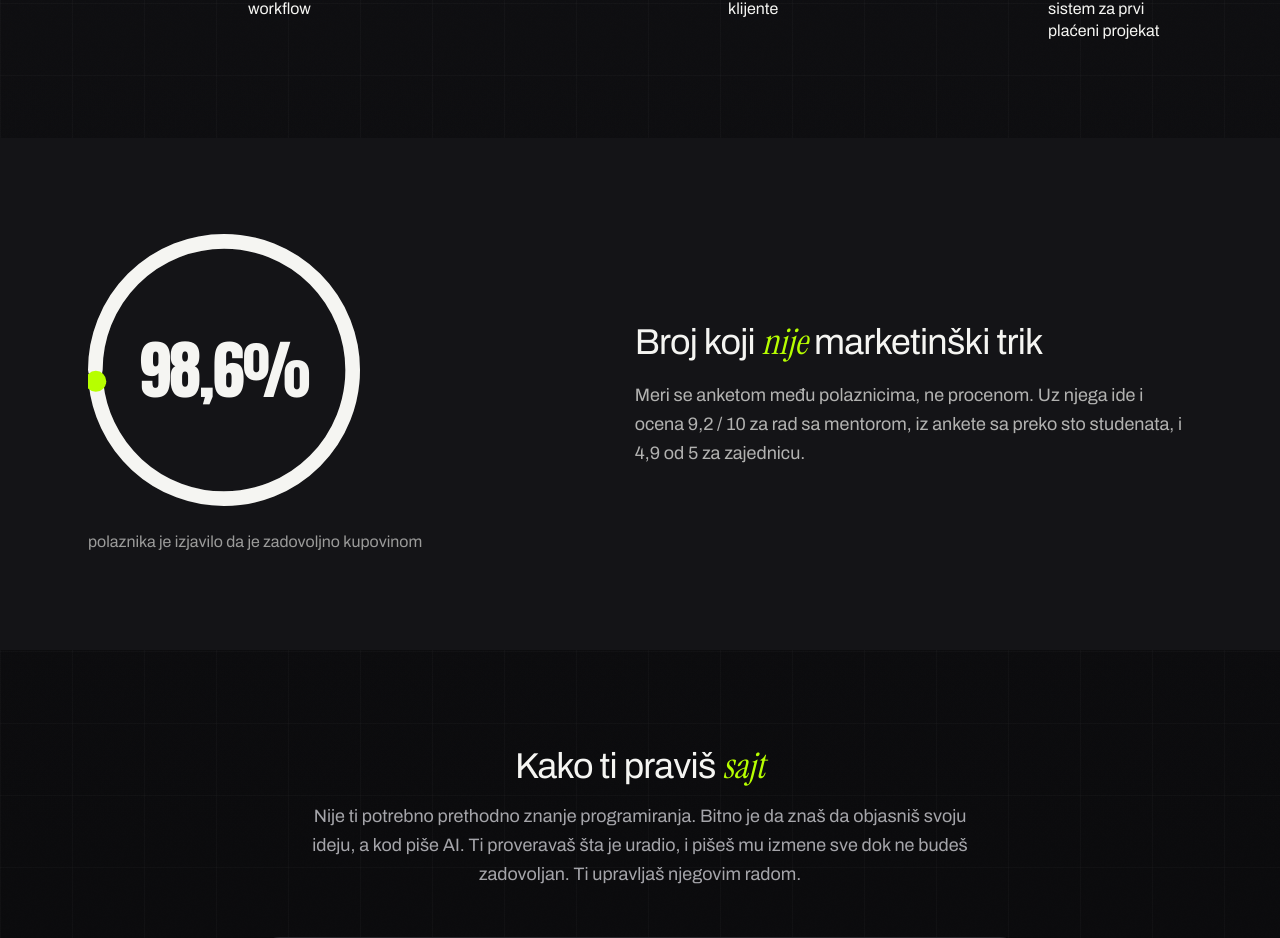
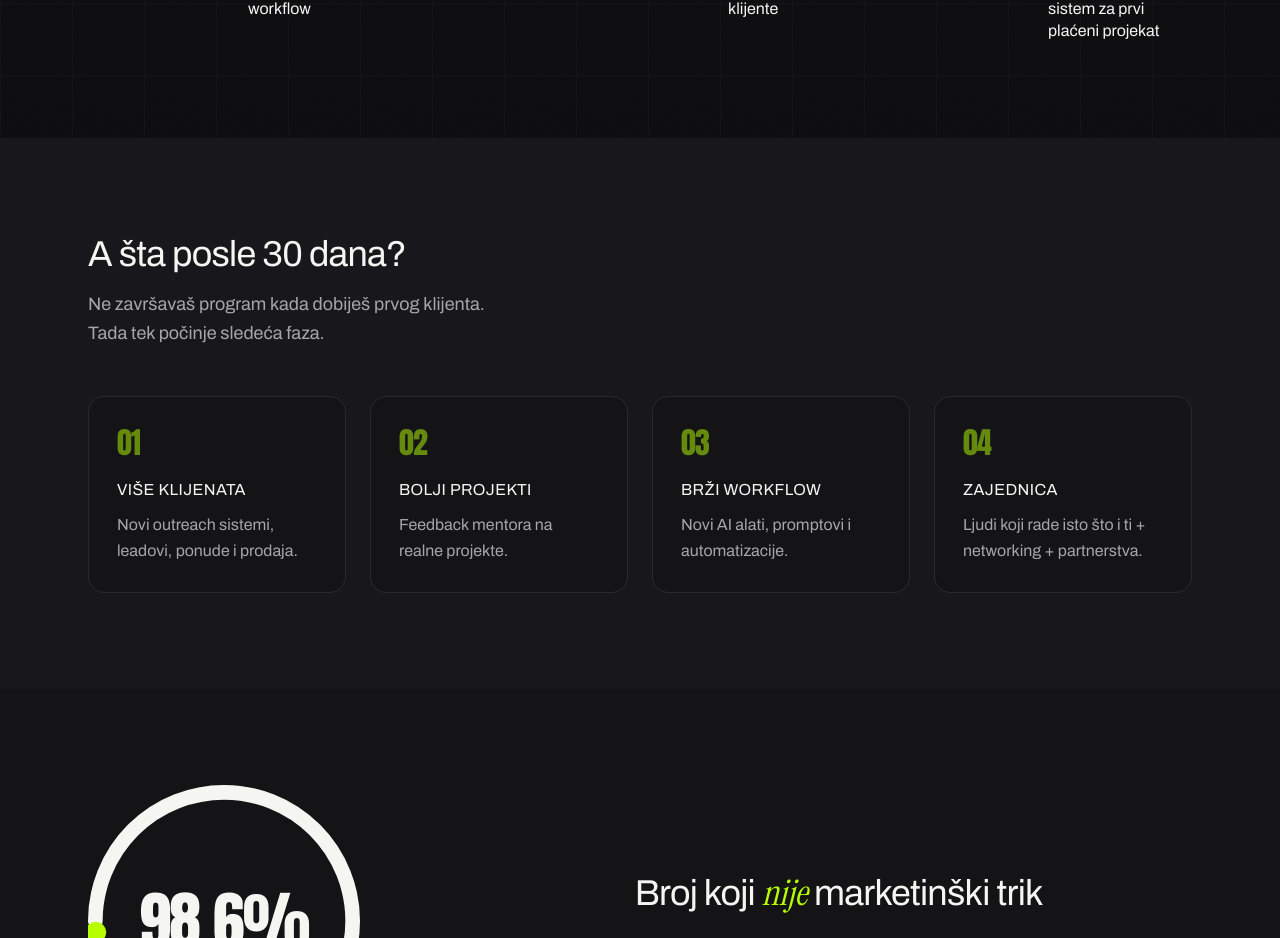
Before and after one commit to tvojvajbkod/naucidizajn1, a Next.js app in the folder apps/marketing/: page / in a window 1280 px wide. Shown: the part 2157-3095 px from the top of the page. Built offline with nearby package versions, Linux system fonts and the light colour scheme; no server answers.

Commit message:
next phase

```diff
--- a/apps/marketing/src/app/page.tsx
+++ b/apps/marketing/src/app/page.tsx
@@ -8,6 +8,7 @@ import { FitCheckSection } from "@/components/sections/fit-check";
 import { HeroSection } from "@/components/sections/hero";
 import { MembershipOfferSection } from "@/components/sections/membership-offer";
 import { MentorsSection } from "@/components/sections/mentors";
+import { NextPhaseSection } from "@/components/sections/next-phase";
 import { ProofSection } from "@/components/sections/proof";
 import { SituationSection } from "@/components/sections/situation";
 import { StatBandSection } from "@/components/sections/stat-band";
@@ -43,6 +44,7 @@ export default function HomePage() {
       <HeroSection />
       <SituationSection />
       <ThirtyDaysSection />
+      <NextPhaseSection />
       <StatBandSection />
       <ChatDemoSection />
       <WhatsIncludedSection />
--- /dev/null
+++ b/apps/marketing/src/components/sections/next-phase.tsx
@@ -0,0 +1,64 @@
+/**
+ * „A šta posle 30 dana?" — odgovara na nemo pitanje odmah posle
+ * `ThirtyDaysSection`: zar se tu staje? Ne, prvi klijent je početak, ne cilj.
+ *
+ * Podloga je `bg-card` (#18181C), NE `bg-panel` — namerno, da izbegne kaskadu
+ * izmena niz ostatak stranice. `ThirtyDaysSection` iznad je providna (`bg-page`)
+ * a `StatBandSection` ispod je `bg-panel`; obe su već različite od `bg-card`,
+ * pa sekcija stane između njih bez diranja ijedne druge sekcije na stranici
+ * (pravilo: dve susedne sekcije ne smeju da imaju istu podlogu). Kartice unutra
+ * su `bg-panel` da se odvoje od podloge sekcije.
+ */
+const phases = [
+  {
+    number: "01",
+    title: "VIŠE KLIJENATA",
+    body: "Novi outreach sistemi, leadovi, ponude i prodaja.",
+  },
+  {
+    number: "02",
+    title: "BOLJI PROJEKTI",
+    body: "Feedback mentora na realne projekte.",
+  },
+  {
+    number: "03",
+    title: "BRŽI WORKFLOW",
+    body: "Novi AI alati, promptovi i automatizacije.",
+  },
+  {
+    number: "04",
+    title: "ZAJEDNICA",
+    body: "Ljudi koji rade isto što i ti + networking + partnerstva.",
+  },
+];
+
+export function NextPhaseSection() {
+  return (
+    <section className="bg-card">
+      <div className="mx-auto max-w-6xl px-6 py-20 md:py-24">
+        <div className="max-w-2xl">
+          <h2 className="font-medium text-3xl text-foreground tracking-[-0.02em] md:text-4xl">
+            A šta posle 30 dana?
+          </h2>
+          <p className="mt-4 text-lg text-muted-foreground leading-relaxed">
+            Ne završavaš program kada dobiješ prvog klijenta.
+            <br />
+            Tada tek počinje sledeća faza.
+          </p>
+        </div>
+
+        <div className="mt-12 grid gap-6 sm:grid-cols-2 lg:grid-cols-4">
+          {phases.map((phase) => (
+            <div key={phase.number} className="rounded-xl border bg-panel p-7">
+              <span className="font-display text-primary/50 text-3xl tracking-tight">
+                {phase.number}
+              </span>
+              <h3 className="mt-4 font-semibold text-foreground tracking-wide">{phase.title}</h3>
+              <p className="mt-2.5 text-muted-foreground leading-relaxed">{phase.body}</p>
+            </div>
+          ))}
+        </div>
+      </div>
+    </section>
+  );
+}
```
